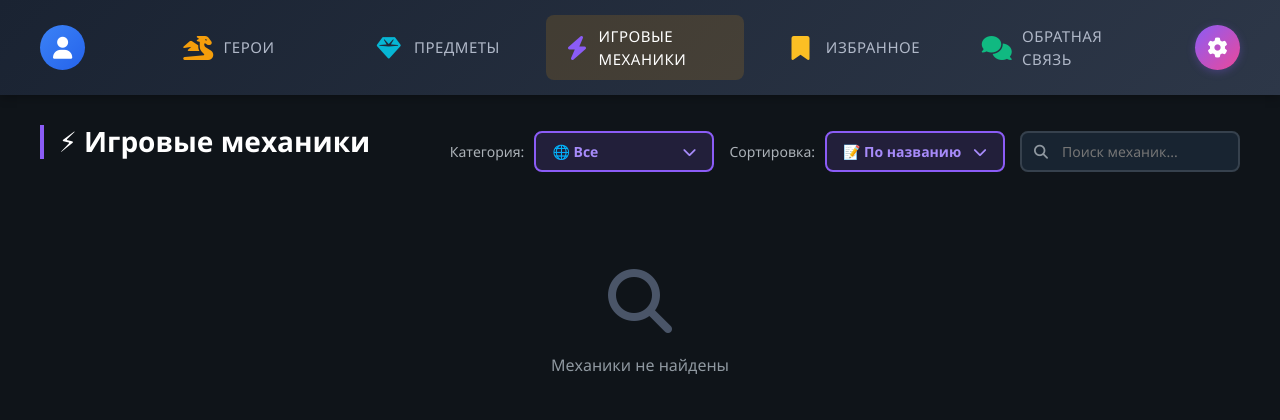
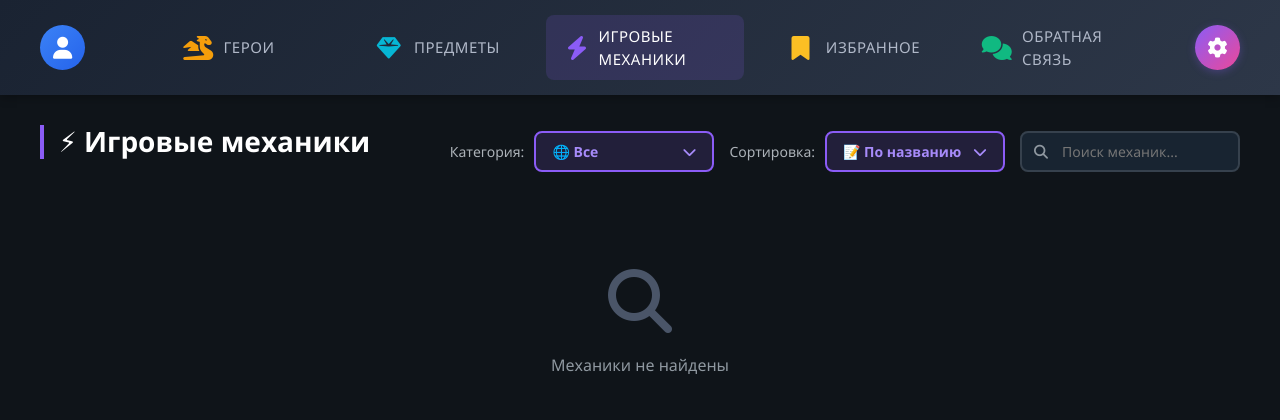
Before and after one commit to vsemsosal625/kursach, a PHP site: page /mechanics.php in a window 1280 px wide. Shown: the top 420 px of the page. Run offline with PHP 8.4, Linux system fonts and the light colour scheme; the visitor is signed in with stand-in values (Sample User, id 1); data that the repository does not hold is empty.

Commit message:
feat(mechanics): фиолетовая подсветка активного раздела в шапке

```diff
--- a/mechanics.php
+++ b/mechanics.php
@@ -50,6 +50,11 @@ $currentPage = 'mechanics'; // Чтобы в шапке раздел свети
 
 require_once 'includes/header.php';
 ?>
+
+<style>
+/* Фиолетовая подсветка активного раздела «Игровые механики» в шапке */
+.mechanics-page .nav-btn.active-page { background: rgba(139,92,246,0.15); color: #fff; }
+</style>
 
 <div class="page-header">
     <h1 class="page-title">⚡ <?= $pageTitle ?></h1>
```
